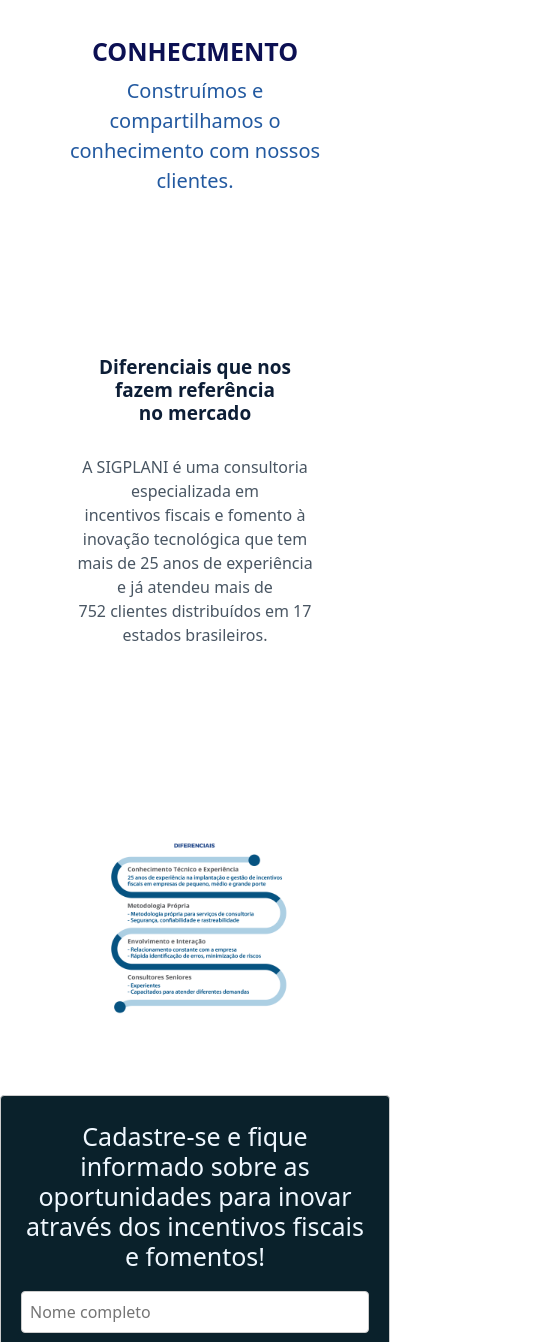
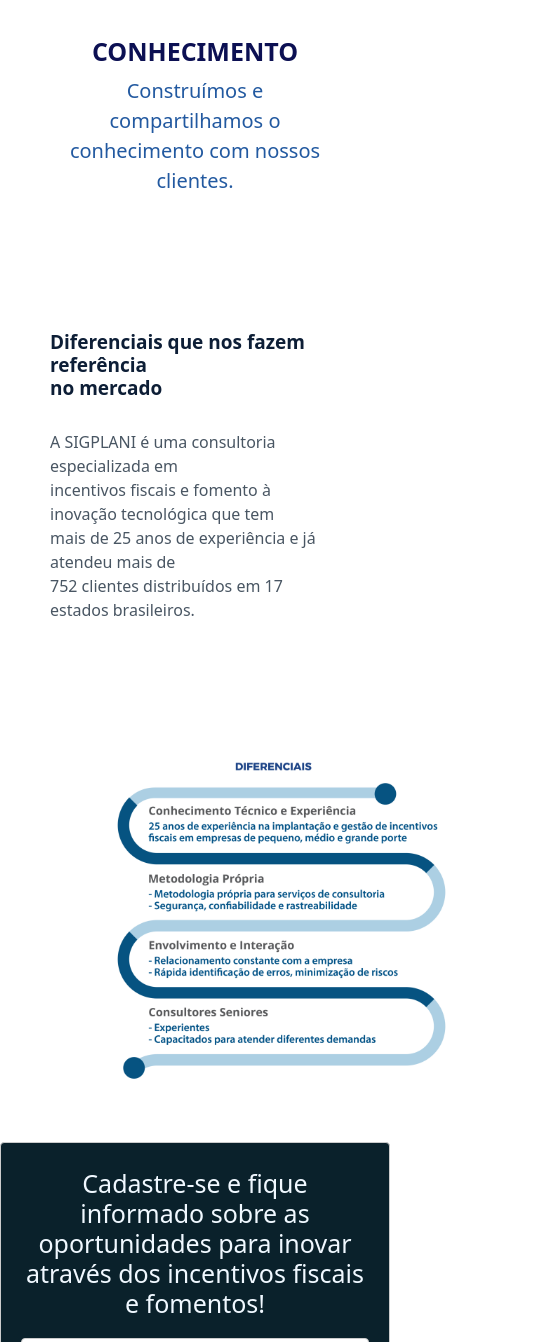
Before and after one commit to Marcos-Gabriell/Projeto-web-react, a React (Create React App) app: page /a-sigplani in a window 390 px wide. Shown: the part 2084-3426 px from the top of the page, 549 px wide, since content can reach past the window. Built offline with nearby package versions, Linux system fonts and the light colour scheme.

Commit message:
várias mudanças 2

```diff
--- a/src/asigplani.css
+++ b/src/asigplani.css
@@ -61,9 +61,9 @@
 }
 
 .image-container4 img {
-  max-width: 85vh; /* Define a largura máxima como 100% do container */
+  max-width: 100vh; /* Define a largura máxima como 100% do container */
   height: auto; /* Ajusta a altura proporcionalmente */
-  padding: 75px;
+  padding: 90px;
 }
 
 .text-container4 {
@@ -71,7 +71,7 @@
   display: flex;
   flex-direction: column;
   justify-content: center;
-  padding: 75px;
+  padding: 50px;
 }
 
 .text-container4 h2 {
@@ -89,7 +89,8 @@
 
 @media (max-width: 767px) {
   .image-container4 img {
-    max-width: 100%; /* Reduz a largura máxima para ocupar todo o espaço disponível */
+    padding: 50px;
+    max-width: 65vh; /* Reduz a largura máxima para ocupar todo o espaço disponível */
     height: auto; /* Ajusta a altura proporcionalmente */
   }
 }
@@ -103,13 +104,14 @@
 
   .image-container4 {
     padding: 0px;
-    margin-top: 20px;
+    margin-top: 5px;
     margin-left: 0;
     max-width: 100%; /* Diminui o tamanho do container da imagem em telas menores */
   }
 
   .text-container4 {
-    text-align: center;
+    display: flex;
+    justify-content: flex-start;
   }
 
   .text-container4 h2 {
--- a/src/consultoriaparauniversidade.css
+++ b/src/consultoriaparauniversidade.css
@@ -22,13 +22,13 @@
     }
 
     .image-container7 {
-        padding: 20px;
+        padding: 50px;
         flex: 0 0 auto;
         align-self: flex-start; /* Eleva a imagem */
     }
 
     .image-container7 img {
-        max-width: 50vh; /* Define a largura máxima como 55% da altura do viewport */
+        max-width: 45vh; /* Define a largura máxima como 55% da altura do viewport */
         height: auto; /* Ajusta a altura proporcionalmente */
     }
 
--- a/src/paginafiname.css
+++ b/src/paginafiname.css
@@ -23,6 +23,8 @@
     text-align: left;
     margin-bottom: 20px;
     margin-top: 50px;
+    display: flex;
+    justify-content: flex-start;
   }
 
 
@@ -61,9 +63,9 @@
 
   .text-container6 {
     flex: 1 1 auto;
+    flex-direction: column;
     display: flex;
-    flex-direction: column;
-    justify-content: center;
+    justify-content: flex-start;
     padding: 15px;
   }
 
@@ -72,6 +74,8 @@
     font-weight: bold;
     color: #0077ff;
     margin-bottom: 30px;
+    display: flex;
+    justify-content: flex-start;
   }
 
   .text-container6 p {
@@ -88,7 +92,8 @@
     .text-container5 {
       padding: 50px;
       font-size: 15px;
-      text-align: center;
+      display: flex;
+      justify-content: flex-start;
 
     }
 
```
